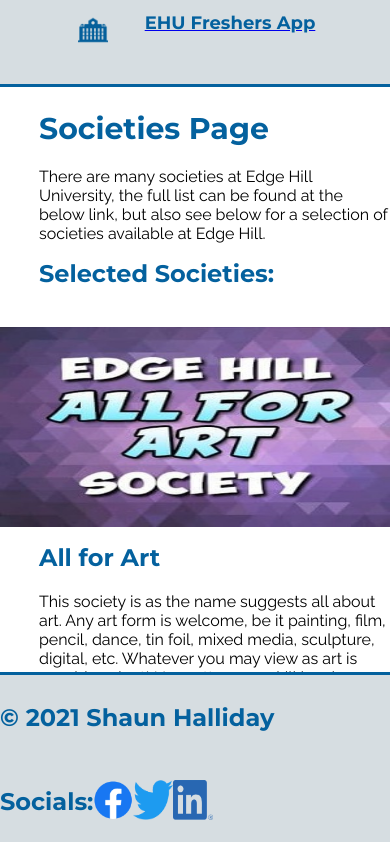
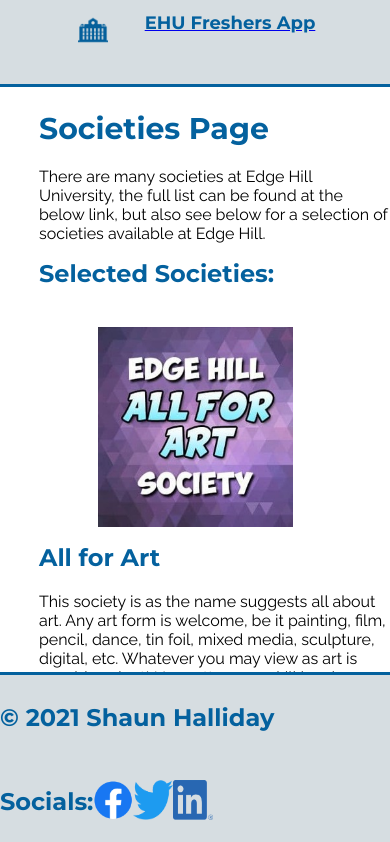
Before and after one commit to smolCat1512/React-Freshers-App, a React (Create React App) app: page /societies in a window 390 px wide. Shown: the top 842 px of the page. Built offline with nearby package versions, Linux system fonts and the light colour scheme.

Commit message:
Societies page pretty much complete, styling created to fit logos much better on mobile

```diff
--- a/src/App.css
+++ b/src/App.css
@@ -383,4 +383,11 @@ footer .socials {
 .societiestopmargin {
   padding-top: 5%;
 }
+
+@media (max-width: 414px) {
+  .societiesLogos {
+    width: 50%;
+    margin-left: 25%;
+  }
+}
 /*# sourceMappingURL=App.css.map */
--- a/src/App.scss
+++ b/src/App.scss
@@ -362,6 +362,16 @@ footer {
   margin-left: 10%;
 }
 
+//
 .societiestopmargin {
   padding-top: 5%;
 }
+
+// Styling to set size and alignment of logos in societies page for mobile
+// screens
+.societiesLogos {
+  @include mobile {
+    width: 50%;
+    margin-left: 25%;
+  }
+}
--- a/src/pages/Societies.js
+++ b/src/pages/Societies.js
@@ -14,9 +14,9 @@ import SocietiesData from '../pages/societies/societies.json';
 
             <h2>Selected Societies:</h2>
 
-            {SocietiesData.map((societiesDetail, index)=> {
+            {SocietiesData.map((societiesDetail)=> {
                 return<div className="societiestopmargin">
-                        <img src={societiesDetail.image } width="200" height="200" alt={societiesDetail.title + " logo"} />
+                        <img className="societiesLogos" src={societiesDetail.image } width="200" height="200" alt={societiesDetail.title + " logo"} />
                         <h2>{societiesDetail.title}</h2>
                         <p>{societiesDetail.description}</p>
                         <p>Meetings: {societiesDetail.meetings}</p>
```
Also changed, not shown: 1 other file (tests, documents, lock files or other folders).
